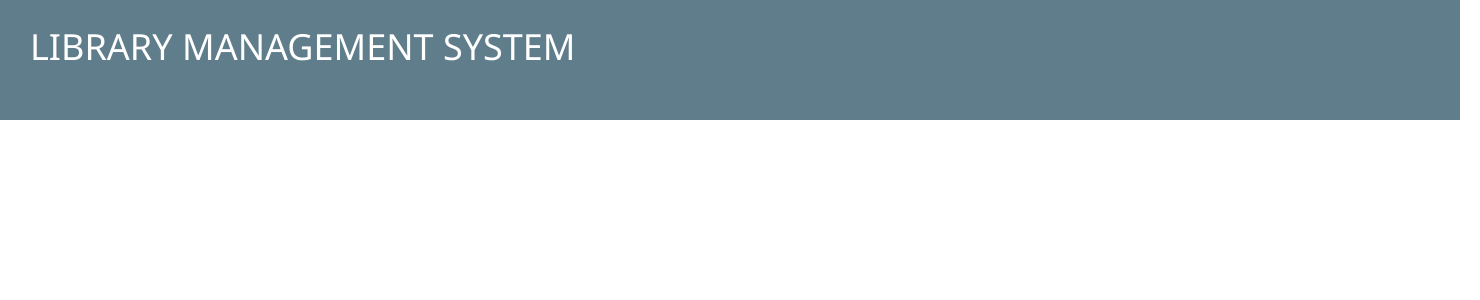
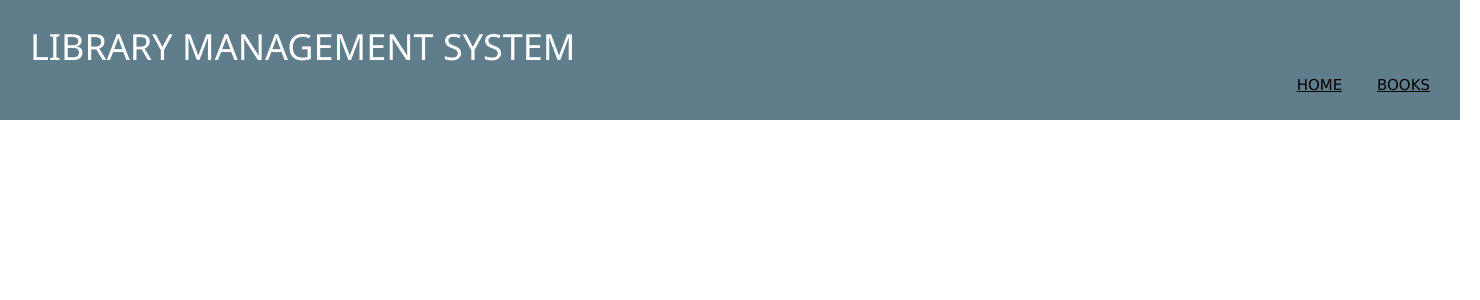
Before and after one commit to Tanim-Kabir/Libraby-Managment-System, a PHP site: page / in a window 1480 px wide. Shown: the top 300 px of the page. Run offline with PHP 8.4, Linux system fonts and the light colour scheme.

Commit message:
book link add in index file

```diff
--- a/index.php
+++ b/index.php
@@ -18,6 +18,13 @@
 			<h1 style="color: white;">LIBRARY MANAGEMENT SYSTEM</h1>
 		</div>
 
+			<nav>
+				<ul>
+					<li><a href="index.php">HOME</a></li>
+					<li><a href="books.php">BOOKS</a></li>
+
+				</ul>
+			</nav>
 		</header>
 
 	</div>
```
